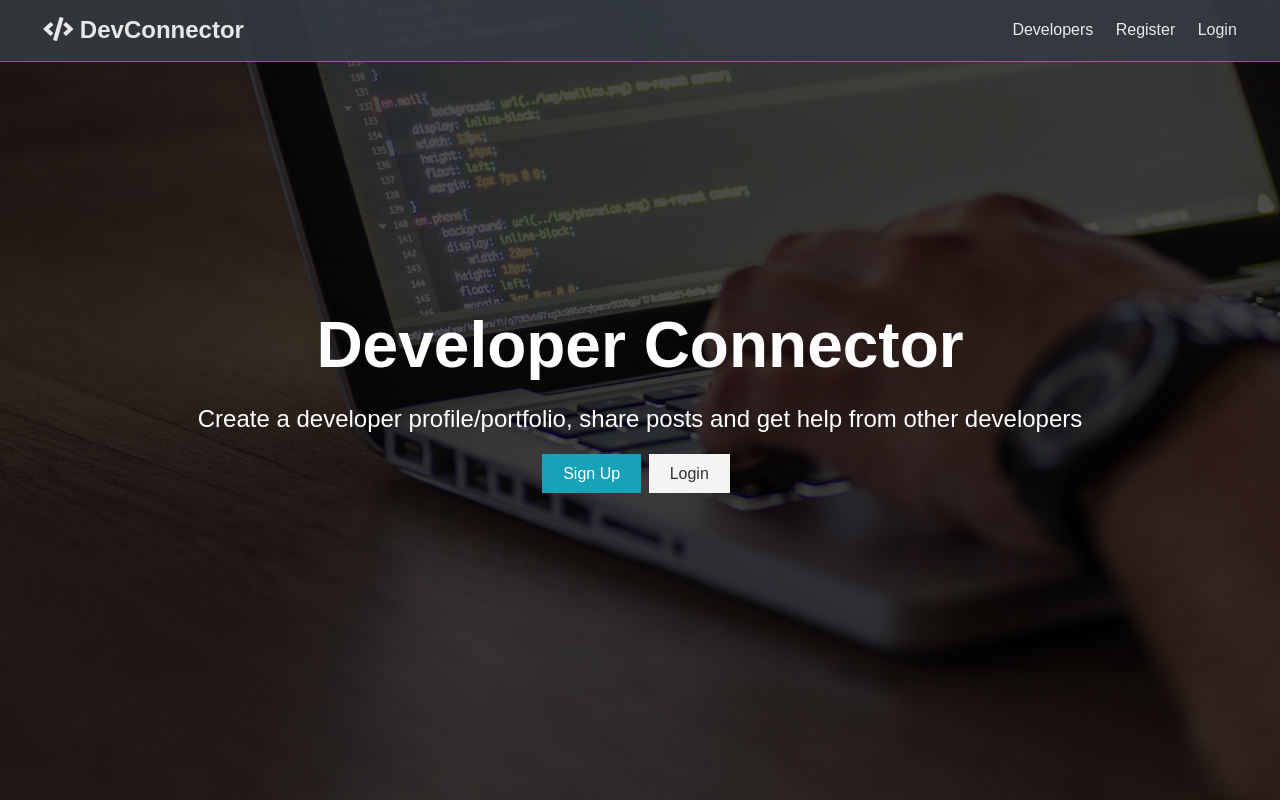
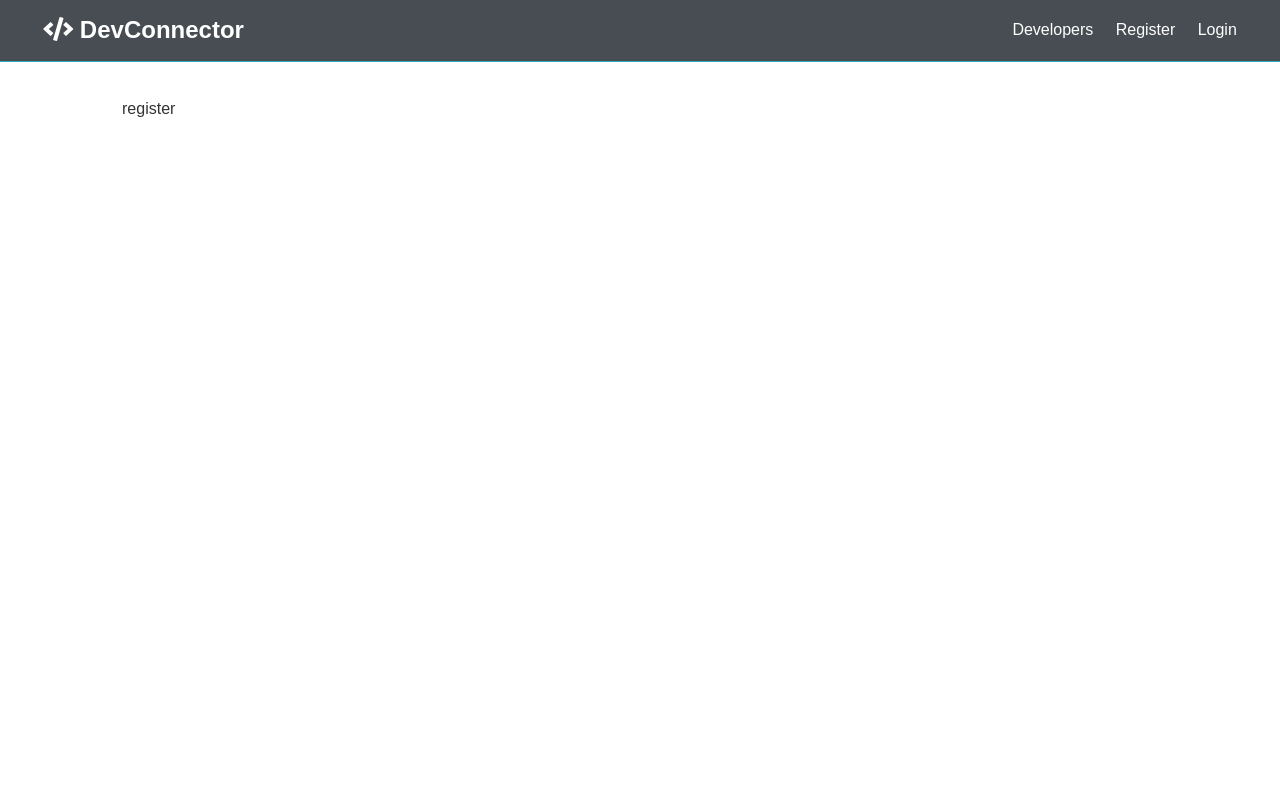
Before and after one commit to soolaf/Hack_Your_Social, a React (Create React App) app in the folder client/: page /register in a window 1280 px wide. Built offline with nearby package versions, Linux system fonts and the light colour scheme.

Commit message:
React Router Setup

```diff
--- a/client/src/App.js
+++ b/client/src/App.js
@@ -1,14 +1,26 @@
 import React, { Fragment } from 'react';
+import { BrowserRouter as Router, Route, Switch } from 'react-router-dom';
 import NavBar from './components/layout/NavBar';
 import Landing from './components/layout/Landing';
+import Register from './components/auth/Register';
+import Login from './components/auth/Login';
 
 import './App.css';
 
 const App = () => (
-  <Fragment>
-    <NavBar />
-    <Landing />
-  </Fragment>
+  <Router>
+    <Fragment>
+      <NavBar />
+
+      <Route exact path='/' component={Landing} />
+      <section className='container'>
+        <Switch>
+          <Route exact path='/register' component={Register} />
+          <Route exact path='/login' component={Login} />
+        </Switch>
+      </section>
+    </Fragment>
+  </Router>
 );
 
 export default App;
--- /dev/null
+++ b/client/src/components/auth/Login.js
@@ -0,0 +1,7 @@
+import React from 'react';
+
+function login() {
+  return <div>Login</div>;
+}
+
+export default login;
--- /dev/null
+++ b/client/src/components/auth/Register.js
@@ -0,0 +1,7 @@
+import React from 'react';
+
+function register() {
+  return <div>register</div>;
+}
+
+export default register;
--- a/client/src/components/layout/Landing.js
+++ b/client/src/components/layout/Landing.js
@@ -1,4 +1,5 @@
 import React from 'react';
+import { Link } from 'react-router-dom';
 
 function Landing() {
   return (
@@ -10,12 +11,12 @@
             Create a developer profile/portfolio, share posts and get help from other developers
           </p>
           <div className='buttons'>
-            <a href='register.html' className='btn btn-primary'>
+            <Link to='/register' className='btn btn-primary'>
               Sign Up
-            </a>
-            <a href='login.html' className='btn btn-light'>
+            </Link>
+            <Link to='/login' className='btn btn-light'>
               Login
-            </a>
+            </Link>
           </div>
         </div>
       </div>
--- a/client/src/components/layout/NavBar.js
+++ b/client/src/components/layout/NavBar.js
@@ -1,22 +1,23 @@
 import React from 'react';
+import { Link } from 'react-router-dom';
 
 function NavBar() {
   return (
     <nav className='navbar bg-dark'>
       <h1>
-        <a href='index.html'>
-          <i class='fas fa-code' /> DevConnector
-        </a>
+        <Link to='/'>
+          <i className='fas fa-code' /> DevConnector
+        </Link>
       </h1>
       <ul>
         <li>
-          <a href='profiles.html'>Developers</a>
+          <a href='!#'>Developers</a>
         </li>
         <li>
-          <a href='register.html'>Register</a>
+          <Link to='/register'>Register</Link>
         </li>
         <li>
-          <a href='login.html'>Login</a>
+          <Link to='/login'>Login</Link>
         </li>
       </ul>
     </nav>
```
